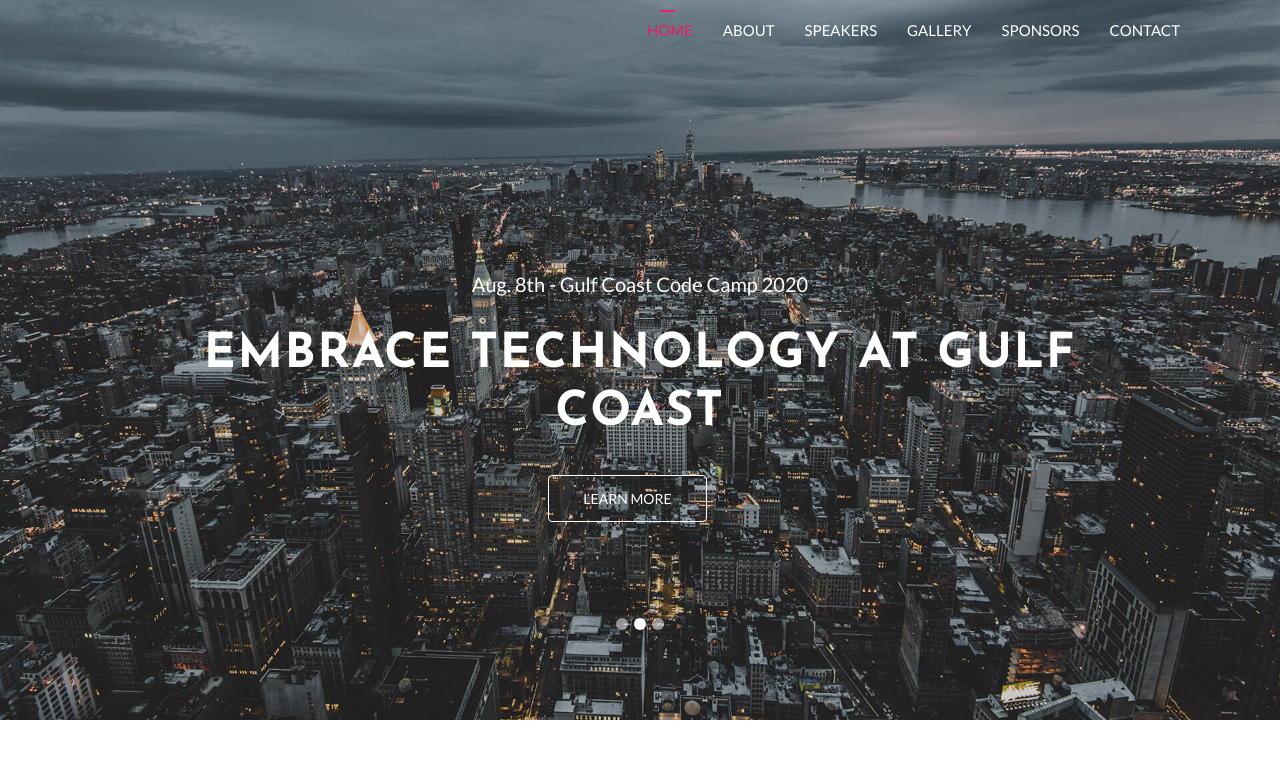
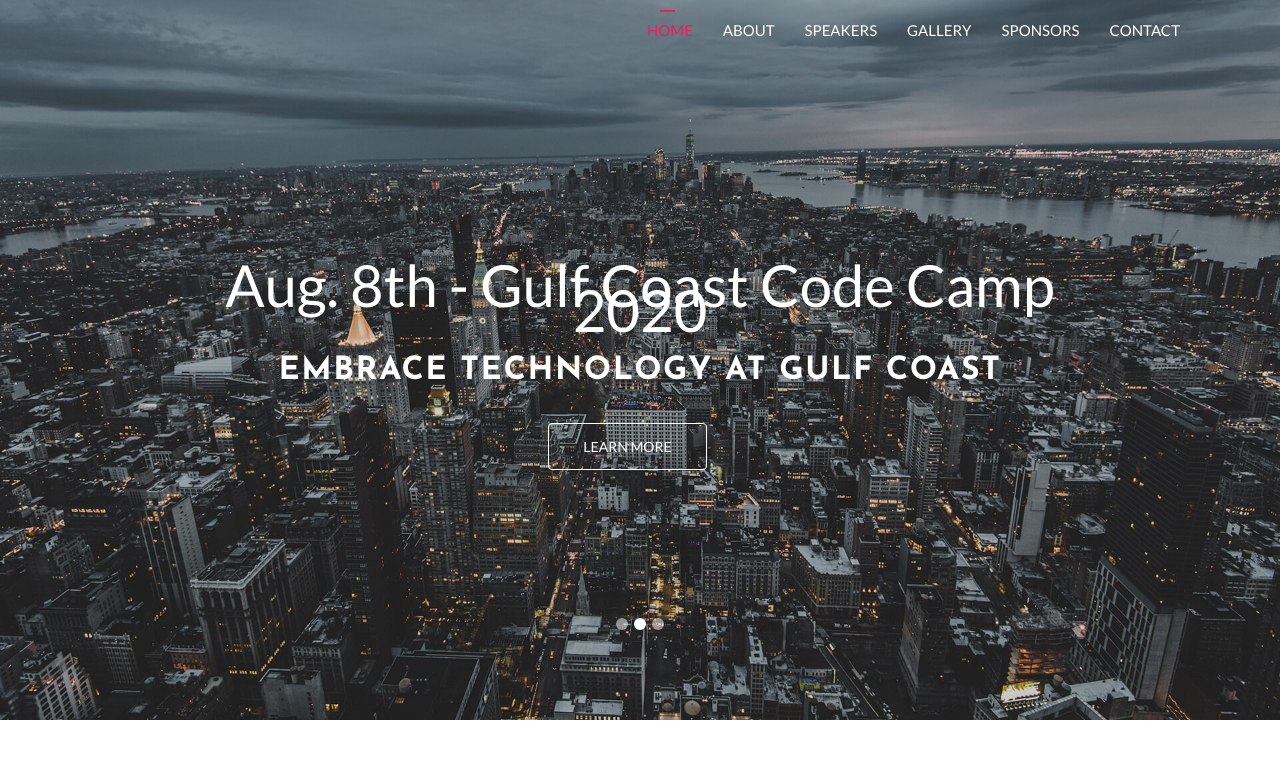
Before and after one commit to GulfCoastCodeCamp/GulfCoastCodeCamp.github.io, a plain HTML site: page index.html in a window 1280 px wide. Shown: the top 777 px of the page. Drawn offline with Linux system fonts and the light colour scheme; files whose address does not match are found by name.

Commit message:
font size

```diff
--- a/assets/css/main.css
+++ b/assets/css/main.css
@@ -2131,7 +2131,7 @@ a.back-to-top:hover, a.back-to-top:focus {
 }
 
 #main-slide .carousel-item .carousel-caption .heading {
-  font-size: 48px;
+  font-size: 32px;
   font-weight: 700;
   color: #fff;
   text-transform: uppercase;
@@ -2140,7 +2140,7 @@ a.back-to-top:hover, a.back-to-top:focus {
 }
 
 #main-slide .carousel-item .carousel-caption p {
-  font-size: 20px;
+  font-size: 58px;
 }
 
 #main-slide .carousel-item.active .carousel-caption {
```
